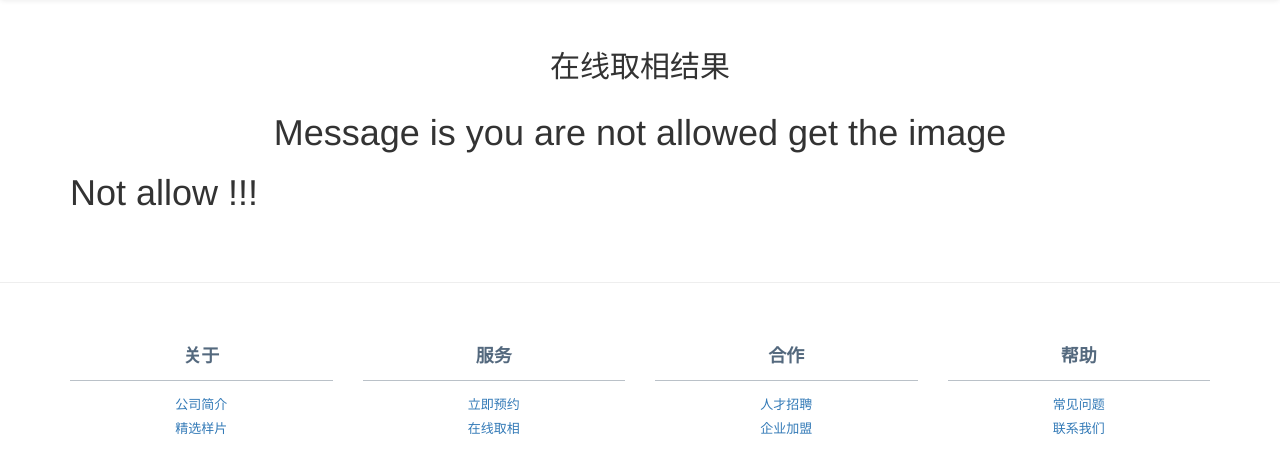
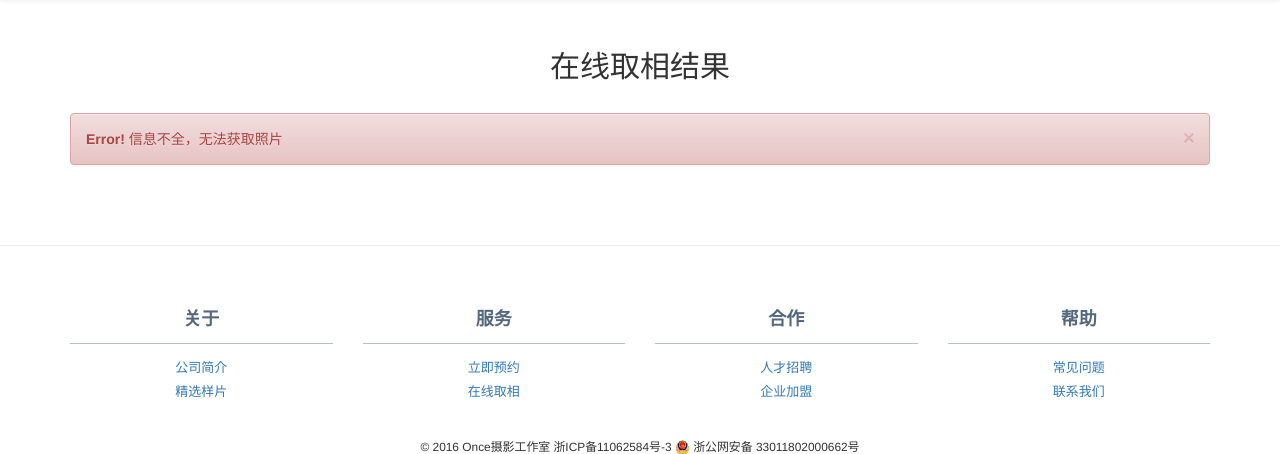
Before and after one commit to npmcdn-to-unpkg-bot/once2016, a Django app: page /user_photo/result/ in a window 1280 px wide. Shown: the part 52-506 px from the top of the page. Run offline with Django 3.2, Linux system fonts and the light colour scheme; some libraries are stand-ins or nearby versions.

Commit message:
Translate messages into Chinese

```diff
--- a/website/home/static/css/style.css
+++ b/website/home/static/css/style.css
@@ -168,7 +168,7 @@
 
 /* image radio style */
 label > input{ /* HIDE RADIO */
-   display:none;
+	display:none;
 }
 
 label > input + img{ /* IMAGE STYLES */
--- a/website/home/templates/user_photo_result.html
+++ b/website/home/templates/user_photo_result.html
@@ -5,17 +5,24 @@
 
 	<div class="text-center" style='margin:30px auto'><h2>在线取相结果</h2></div>
 
-	<div class="text-center"><h1>Message is {{ message }}</h1></div>
 
-	{% if authorize %}
+	{% if success %}
 
-    <div class="text-center">
+	<div class="alert alert-success alert-dismissible" role="alert">
+		<button type="button" class="close" data-dismiss="alert" aria-label="Close"><span aria-hidden="true">&times;</span></button>
+		<strong>Success!</strong> {{ message }}
+	</div>
+
+	<div class="text-center">
 		<img src="/static/user_photos/{{photo_name}}">
 	</div>
 
 	{% else %}
 
-	<h1> Not allow !!!</h1>
+	<div class="alert alert-danger alert-dismissible" role="alert">
+		<button type="button" class="close" data-dismiss="alert" aria-label="Close"><span aria-hidden="true">&times;</span></button>
+		<strong>Error!</strong> {{ message }}
+	</div>
 
 	{% endif %}
 
--- a/website/home/views.py
+++ b/website/home/views.py
@@ -51,11 +51,11 @@ def user_photo_result(request):
     if user_name and user_phone and access_code:
         try:
             user_photo  = UserPhoto.objects.get(user_name=user_name, user_phone=user_phone, access_code=access_code)
-            context = {"authorize": True, "message": "ok, get your image", "photo_name": user_photo.photo_name}
+            context = {"success": True, "message": "认证通过，返回照片", "photo_name": user_photo.photo_name}
         except UserPhoto.DoesNotExist:
-            context = {"authorize": False, "message": "user name or access code error"}
+            context = {"success": False, "message": "账号或者访问码错误"}
     else:
-		context = {"authorize": False, "message": "you are not allowed get the image"}
+		context = {"success": False, "message": "信息不全，无法获取照片"}
 
     return render(request, 'user_photo_result.html', context)
 
@@ -77,20 +77,18 @@ def appointment_result(request):
     if user_name and user_phone and user_email and photo_type and photo_people_number and appointment_date and appointment_time:
         try:
             if Appointment.objects.filter(appointment_date=appointment_date, appointment_time=appointment_time).exists():
-                context = {"success": False, "message": "some one have made appointment at that time"}
+                context = {"success": False, "message": "该时间段已有预约，请重新选择预约时间"}
             else:
                 appointment = Appointment(user_name=user_name, user_phone=user_phone, user_email=user_email, photo_type=photo_type, photo_people_number=photo_people_number, appointment_date=appointment_date, appointment_time=appointment_time)
                 appointment.save()
-                context = {"success": True, "message": "ok, success to record the appointment", "appointment": appointment}
+                context = {"success": True, "message": "恭喜你，成功预约", "appointment": appointment}
 
         except Exception as e:
-            context = {"success": False, "message": "fail to record the assignment" + str(e)}
+            context = {"success": False, "message": "预约失败，错误信息: " + str(e)}
     else:
-        context = {"success": False, "message": "need more info to record assignment"}
+        context = {"success": False, "message": "信息不全，预约失败"}
 
     return render(request, 'appointment_result.html', context)
-
-
 
 
 class ImageForm(forms.Form):
@@ -105,15 +103,12 @@ def save_file(file, path=''):
     fd.close()
 
 
-
 # Refer to https://docs.djangoproject.com/en/1.10/ref/contrib/admin/#the-staff-member-required-decorator
 @staff_member_required
 def once_manage(request):
     form = ImageForm()
     appointments = Appointment.objects.order_by('-id')[:50]
     user_photos = UserPhoto.objects.order_by('-id')[:50]
-
-
 
     # Request to upload file
     if request.method == 'POST':
```
Also changed, not shown: website/home/templates/appointment.html (+3 -10 lines), website/home/templates/appointment_result.html (+8 -3 lines).
